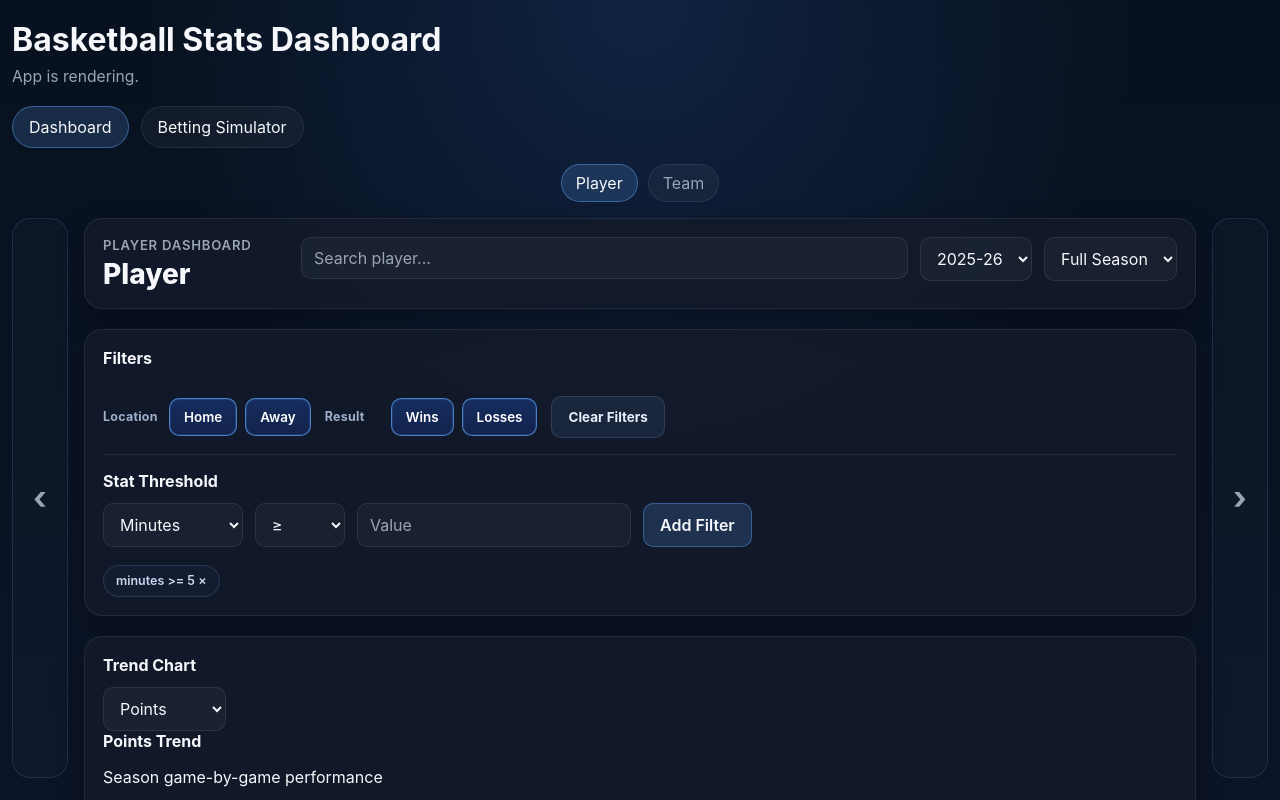
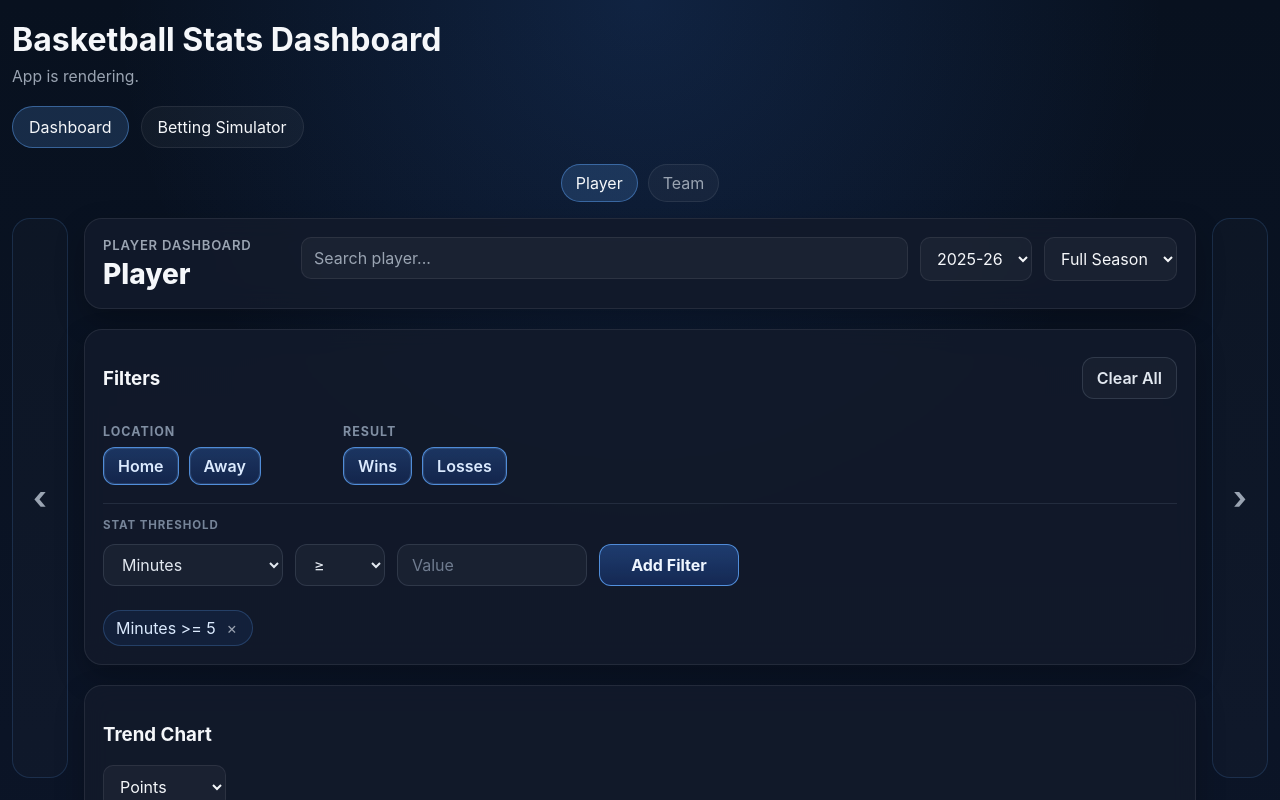
Before and after one commit to XTK99/BasketballStats, a React app in the folder frontend/: page / in a window 1280 px wide. Both pictures are taken after typing "5" into the empty fields and a click on the button "Add Filter". Shown: the top 800 px of the page. Built offline with nearby package versions, Linux system fonts and the light colour scheme; the HTML template or start-up script is replaced by a standard one.

Commit message:
improved filters section ui

```diff
--- a/frontend/src/components/ActiveFilters.css
+++ b/frontend/src/components/ActiveFilters.css
@@ -8,33 +8,75 @@
 .active-filters {
   display: flex;
   flex-wrap: wrap;
-  gap: 8px;
+  gap: 10px;
+  margin-top: 2px;
 }
 
 .active-filter-pill {
   display: inline-flex;
   align-items: center;
-  gap: 6px;
-  min-height: 32px;
-  padding: 0 12px;
+  gap: 8px;
+  min-height: 34px;
+  padding: 7px 12px;
   border-radius: 999px;
-  border: 1px solid rgba(118, 144, 184, 0.22);
-  background: rgba(20, 31, 53, 0.9);
-  color: #cbd7ec;
-  font-size: 0.78rem;
+  border: 1px solid rgba(96, 165, 250, 0.24);
+  background: rgba(59, 130, 246, 0.08);
+  color: #dbeafe;
+  font-size: 0.8rem;
   font-weight: 600;
+  line-height: 1;
+  white-space: nowrap;
 }
 
-.active-filter-pill.removable {
+.active-filter-pill-button {
+  appearance: none;
+  -webkit-appearance: none;
   cursor: pointer;
+  font: inherit;
+  text-align: left;
   transition:
+    transform 0.18s ease,
+    background 0.18s ease,
     border-color 0.18s ease,
-    background 0.18s ease,
-    color 0.18s ease;
+    box-shadow 0.18s ease;
 }
 
-.active-filter-pill.removable:hover {
-  border-color: rgba(248, 113, 113, 0.55);
-  background: rgba(127, 29, 29, 0.18);
-  color: #ffe5e5;
+.active-filter-pill-button:hover {
+  transform: translateY(-1px);
+  background: rgba(59, 130, 246, 0.14);
+  border-color: rgba(96, 165, 250, 0.46);
+  box-shadow: 0 8px 18px rgba(15, 23, 42, 0.22);
 }
+
+.active-filter-pill-button:hover .active-filter-remove {
+  color: #ffffff;
+  opacity: 1;
+}
+
+.active-filter-pill-button:focus-visible {
+  outline: 2px solid rgba(147, 197, 253, 0.85);
+  outline-offset: 2px;
+}
+
+.active-filter-pill-text {
+  display: inline-block;
+}
+
+.active-filter-remove {
+  display: inline-flex;
+  align-items: center;
+  justify-content: center;
+  width: 16px;
+  height: 16px;
+  border-radius: 999px;
+  color: rgba(226, 232, 240, 0.72);
+  opacity: 0.9;
+  transition:
+    color 0.18s ease,
+    background 0.18s ease,
+    opacity 0.18s ease;
+}
+
+.active-filter-pill-button:hover .active-filter-remove {
+  background: rgba(255, 255, 255, 0.08);
+}
--- a/frontend/src/components/ActiveFilters.jsx
+++ b/frontend/src/components/ActiveFilters.jsx
@@ -1,4 +1,11 @@
 import "./ActiveFilters.css";
+
+function formatFilterLabel(value) {
+  return String(value || "")
+    .replace(/([A-Z])/g, " $1")
+    .replace(/^./, (char) => char.toUpperCase())
+    .trim();
+}
 
 function ActiveFilters({
   locations = [],
@@ -43,10 +50,16 @@ function ActiveFilters({
           <button
             key={`${filter.stat}-${filter.operator}-${filter.value}-${index}`}
             type="button"
-            className="active-filter-pill removable"
+            className="active-filter-pill active-filter-pill-button"
             onClick={() => onRemoveThresholdFilter(index)}
+            title="Remove filter"
           >
-            {filter.stat} {filter.operator} {filter.value} ×
+            <span className="active-filter-pill-text">
+              {formatFilterLabel(filter.stat)} {filter.operator} {filter.value}
+            </span>
+            <span className="active-filter-remove" aria-hidden="true">
+              ×
+            </span>
           </button>
         ))}
       </div>
--- a/frontend/src/components/FiltersBar.css
+++ b/frontend/src/components/FiltersBar.css
@@ -4,97 +4,75 @@
   gap: 16px;
 }
 
-.filters-controls {
+.filters-bar-header {
   display: flex;
-  flex-wrap: wrap;
   align-items: center;
-  gap: 14px;
+  justify-content: space-between;
+  gap: 12px;
+}
+
+.filters-groups-grid {
+  display: grid;
+  grid-template-columns: repeat(2, minmax(220px, max-content));
+  gap: 20px;
 }
 
 .filter-toggle-group {
   display: flex;
-  align-items: center;
+  flex-direction: column;
   gap: 8px;
-  min-height: 42px;
 }
 
 .filter-group-label {
-  font-size: 0.78rem;
+  font-size: 0.72rem;
   font-weight: 700;
-  color: #9fb0cc;
-  letter-spacing: 0.02em;
-  min-width: 58px;
+  letter-spacing: 0.08em;
+  text-transform: uppercase;
+  color: rgba(148, 163, 184, 0.78);
+}
+
+.filter-chip-row {
+  display: flex;
+  flex-wrap: wrap;
+  gap: 10px;
 }
 
 .filter-chip {
-  height: 38px;
-  padding: 0 14px;
-  border-radius: 10px;
-  border: 1px solid rgba(118, 144, 184, 0.24);
-  background: rgba(20, 31, 53, 0.94);
-  color: #c9d6ee;
-  font-size: 0.84rem;
+  border: 1px solid rgba(96, 165, 250, 0.34);
+  background: rgba(37, 99, 235, 0.12);
+  color: #dbeafe;
+  padding: 8px 14px;
+  border-radius: 12px;
   font-weight: 600;
   cursor: pointer;
   transition:
     border-color 0.18s ease,
     background 0.18s ease,
-    color 0.18s ease,
-    transform 0.18s ease,
-    box-shadow 0.18s ease;
+    transform 0.18s ease;
 }
 
 .filter-chip:hover {
-  border-color: rgba(96, 165, 250, 0.45);
-  color: #eef4ff;
   transform: translateY(-1px);
+  border-color: rgba(96, 165, 250, 0.56);
 }
 
 .filter-chip.active {
   background: linear-gradient(
     180deg,
-    rgba(37, 99, 235, 0.28),
-    rgba(29, 78, 216, 0.2)
+    rgba(59, 130, 246, 0.28),
+    rgba(37, 99, 235, 0.18)
   );
-  border-color: rgba(96, 165, 250, 0.7);
-  color: #ffffff;
-  box-shadow: 0 0 0 1px rgba(96, 165, 250, 0.16) inset;
-}
-
-.filters-input {
-  flex: 1 1 260px;
-  min-width: 220px;
-  height: 42px;
-  padding: 0 14px;
-  border-radius: 10px;
-  border: 1px solid rgba(118, 144, 184, 0.2);
-  background: rgba(24, 35, 58, 0.95);
-  color: #eef4ff;
-  outline: none;
-  transition:
-    border-color 0.18s ease,
-    box-shadow 0.18s ease,
-    background 0.18s ease;
-}
-
-.filters-input::placeholder {
-  color: #7f92b2;
-}
-
-.filters-input:focus {
-  border-color: rgba(96, 165, 250, 0.55);
-  box-shadow: 0 0 0 3px rgba(59, 130, 246, 0.12);
+  border-color: rgba(96, 165, 250, 0.78);
+  box-shadow: inset 0 0 0 1px rgba(147, 197, 253, 0.16);
 }
 
 .filters-clear-button {
-  height: 42px;
-  padding: 0 16px;
-  border-radius: 10px;
-  border: 1px solid rgba(118, 144, 184, 0.24);
-  background: rgba(28, 39, 62, 0.95);
-  color: #e7eefc;
-  font-size: 0.84rem;
-  font-weight: 700;
+  border: 1px solid rgba(148, 163, 184, 0.22);
+  background: rgba(255, 255, 255, 0.03);
+  color: #e2e8f0;
+  padding: 9px 14px;
+  border-radius: 12px;
+  font-weight: 600;
   cursor: pointer;
   transition:
     border-color 0.18s ease,
@@ -103,25 +81,18 @@
 }
 
 .filters-clear-button:hover {
-  border-color: rgba(96, 165, 250, 0.45);
-  background: rgba(37, 99, 235, 0.12);
   transform: translateY(-1px);
+  border-color: rgba(148, 163, 184, 0.42);
+  background: rgba(255, 255, 255, 0.05);
 }
 
-@media (max-width: 900px) {
-  .filters-controls {
-    align-items: stretch;
+@media (max-width: 700px) {
+  .filters-bar-header {
+    flex-direction: column;
+    align-items: flex-start;
   }
 
-  .filter-toggle-group {
-    flex-wrap: wrap;
-  }
-
-  .filter-group-label {
-    min-width: unset;
-  }
-
-  .filters-clear-button {
-    width: 100%;
+  .filters-groups-grid {
+    grid-template-columns: 1fr;
   }
 }
--- a/frontend/src/components/FiltersBar.jsx
+++ b/frontend/src/components/FiltersBar.jsx
@@ -9,15 +9,28 @@ function FiltersBar({
 }) {
   return (
     <div className="filters-bar">
+      <div className="filters-bar-header">
         <h3 className="panel-title">Filters</h3>
 
-      <div className="filters-controls">
+        <button
+          type="button"
+          className="filters-clear-button"
+          onClick={onClearFilters}
+        >
+          Clear All
+        </button>
+      </div>
+
+      <div className="filters-groups-grid">
         <div className="filter-toggle-group">
           <span className="filter-group-label">Location</span>
 
+          <div className="filter-chip-row">
             <button
               type="button"
-            className={`filter-chip ${locations.includes("home") ? "active" : ""}`}
+              className={`filter-chip ${
+                locations.includes("home") ? "active" : ""
+              }`}
               onClick={() => onToggleLocation("home")}
             >
               Home
@@ -25,19 +38,25 @@ function FiltersBar({
 
             <button
               type="button"
-            className={`filter-chip ${locations.includes("away") ? "active" : ""}`}
+              className={`filter-chip ${
+                locations.includes("away") ? "active" : ""
+              }`}
               onClick={() => onToggleLocation("away")}
             >
               Away
             </button>
           </div>
+        </div>
 
         <div className="filter-toggle-group">
           <span className="filter-group-label">Result</span>
 
+          <div className="filter-chip-row">
             <button
               type="button"
-            className={`filter-chip ${results.includes("win") ? "active" : ""}`}
+              className={`filter-chip ${
+                results.includes("win") ? "active" : ""
+              }`}
               onClick={() => onToggleResult("win")}
             >
               Wins
@@ -45,20 +64,15 @@ function FiltersBar({
 
             <button
               type="button"
-            className={`filter-chip ${results.includes("loss") ? "active" : ""}`}
+              className={`filter-chip ${
+                results.includes("loss") ? "active" : ""
+              }`}
               onClick={() => onToggleResult("loss")}
             >
               Losses
             </button>
           </div>
-
-        <button
-          type="button"
-          className="filters-clear-button"
-          onClick={onClearFilters}
-        >
-          Clear Filters
-        </button>
+        </div>
       </div>
     </div>
   );
--- a/frontend/src/components/ThresholdFilter.css
+++ b/frontend/src/components/ThresholdFilter.css
@@ -1,85 +1,81 @@
-.threshold-filter {
-  margin-top: 16px;
-  padding-top: 16px;
-  border-top: 1px solid var(--border);
+.threshold-section {
+  display: flex;
+  flex-direction: column;
+  gap: 12px;
+  padding-top: 14px;
+  border-top: 1px solid rgba(148, 163, 184, 0.14);
 }
 
-.panel-title {
-  margin: 0 0 12px;
-  font-size: 1rem;
+.threshold-title {
+  font-size: 0.72rem;
   font-weight: 700;
-  color: var(--text);
+  letter-spacing: 0.08em;
+  text-transform: uppercase;
+  color: rgba(148, 163, 184, 0.78);
 }
 
-.threshold-controls {
-  display: flex;
+.threshold-row {
+  display: grid;
+  grid-template-columns: 160px 80px 170px 140px;
   gap: 12px;
-  flex-wrap: wrap;
+  align-items: center;
+  justify-content: start;
 }
 
-.threshold-select,
-.threshold-input,
-.threshold-button {
+.threshold-row select,
+.threshold-row input {
+  width: 100%;
   min-height: 42px;
-  border-radius: 10px;
+  border-radius: 12px;
+  border: 1px solid rgba(148, 163, 184, 0.18);
+  background: rgba(255, 255, 255, 0.04);
+  color: #e2e8f0;
+  padding: 0 14px;
   font: inherit;
 }
 
-.threshold-select,
-.threshold-input {
-  border: 1px solid var(--border);
-  background: rgba(255, 255, 255, 0.04);
-  color: var(--text);
-  padding: 10px 12px;
+.threshold-row input::placeholder {
+  color: rgba(148, 163, 184, 0.7);
 }
 
-.threshold-select {
-  min-width: 140px;
+.threshold-row select:focus,
+.threshold-row input:focus {
+  outline: none;
+  border-color: rgba(96, 165, 250, 0.7);
+  box-shadow: 0 0 0 3px rgba(59, 130, 246, 0.12);
+}
+.add-filter-button {
+  min-height: 42px;
+  width: 140px;
+  border-radius: 12px;
+  border: 1px solid rgba(96, 165, 250, 0.8);
+  background: linear-gradient(
+    180deg,
+    rgba(59, 130, 246, 0.34),
+    rgba(37, 99, 235, 0.22)
+  );
+  color: #eff6ff;
+  font-weight: 700;
+  padding: 0 16px;
+  cursor: pointer;
+  transition:
+    transform 0.18s ease,
+    box-shadow 0.18s ease,
+    border-color 0.18s ease;
 }
 
-.threshold-operator {
-  min-width: 90px;
+.add-filter-button:hover {
+  transform: translateY(-1px);
+  box-shadow: 0 8px 20px rgba(37, 99, 235, 0.22);
 }
 
-.threshold-input {
-  min-width: 120px;
+.add-filter-button:focus-visible {
+  outline: 2px solid rgba(147, 197, 253, 0.85);
+  outline-offset: 2px;
 }
 
-.threshold-input::placeholder {
-  color: var(--text-muted);
-}
-
-.threshold-button {
-  padding: 10px 16px;
-  border: 1px solid rgba(96, 165, 250, 0.4);
-  background: rgba(96, 165, 250, 0.18);
-  color: var(--text);
-  font-weight: 600;
-  transition:
-    background 0.2s ease,
-    border-color 0.2s ease;
-}
-
-.threshold-button:hover {
-  background: rgba(96, 165, 250, 0.28);
-  border-color: rgba(96, 165, 250, 0.55);
-}
-
-.threshold-select:focus,
-.threshold-input:focus {
-  outline: none;
-  border-color: rgba(96, 165, 250, 0.5);
-  box-shadow: 0 0 0 3px rgba(96, 165, 250, 0.12);
-}
-
-@media (max-width: 768px) {
-  .threshold-controls {
-    flex-direction: column;
-  }
-
-  .threshold-select,
-  .threshold-input,
-  .threshold-button {
-    width: 100%;
+@media (max-width: 900px) {
+  .threshold-row {
+    grid-template-columns: 1fr;
   }
 }
--- a/frontend/src/components/ThresholdFilter.jsx
+++ b/frontend/src/components/ThresholdFilter.jsx
@@ -1,26 +1,7 @@
+import "./ThresholdFilter.css";
 import { useState } from "react";
-import "./ThresholdFilter.css";
 
-const STAT_OPTIONS = [
-  { value: "minutes", label: "Minutes" },
-  { value: "points", label: "Points" },
-  { value: "rebounds", label: "Rebounds" },
-  { value: "assists", label: "Assists" },
-  { value: "steals", label: "Steals" },
-  { value: "blocks", label: "Blocks" },
-  { value: "turnovers", label: "Turnovers" },
-  { value: "threesMade", label: "3PM" },
-];
-
-const OPERATOR_OPTIONS = [
-  { value: ">=", label: "≥" },
-  { value: "<=", label: "≤" },
-  { value: "=", label: "=" },
-  { value: ">", label: ">" },
-  { value: "<", label: "<" },
-];
-
-function ThresholdFilter({ thresholdFilters, setThresholdFilters }) {
+function ThresholdFilter({ thresholdFilters = [], setThresholdFilters }) {
   const [stat, setStat] = useState("minutes");
   const [operator, setOperator] = useState(">=");
   const [value, setValue] = useState("");
@@ -28,54 +9,54 @@ function ThresholdFilter({ thresholdFilters, setThresholdFilters }) {
   function handleAddFilter() {
     const numericValue = Number(value);
 
-    if (!value || Number.isNaN(numericValue)) return;
+    if (!value.trim() || Number.isNaN(numericValue)) return;
 
-    setThresholdFilters([
-      ...thresholdFilters,
-      { stat, operator, value: numericValue },
-    ]);
+    const newFilter = {
+      stat,
+      operator,
+      value: numericValue,
+    };
 
+    setThresholdFilters([...thresholdFilters, newFilter]);
     setValue("");
   }
 
   return (
-    <div className="threshold-filter">
-      <h3 className="panel-title">Stat Threshold</h3>
+    <div className="threshold-section">
+      <div className="threshold-title">Stat Threshold</div>
 
-      <div className="threshold-controls">
-        <select
-          className="threshold-select"
-          value={stat}
-          onChange={(e) => setStat(e.target.value)}
-        >
-          {STAT_OPTIONS.map((option) => (
-            <option key={option.value} value={option.value}>
-              {option.label}
-            </option>
-          ))}
+      <div className="threshold-row">
+        <select value={stat} onChange={(e) => setStat(e.target.value)}>
+          <option value="minutes">Minutes</option>
+          <option value="points">Points</option>
+          <option value="rebounds">Rebounds</option>
+          <option value="assists">Assists</option>
+          <option value="steals">Steals</option>
+          <option value="blocks">Blocks</option>
+          <option value="turnovers">Turnovers</option>
+          <option value="threesMade">3PM</option>
         </select>
 
-        <select
-          className="threshold-select threshold-operator"
-          value={operator}
-          onChange={(e) => setOperator(e.target.value)}
-        >
-          {OPERATOR_OPTIONS.map((option) => (
-            <option key={option.value} value={option.value}>
-              {option.label}
-            </option>
-          ))}
+        <select value={operator} onChange={(e) => setOperator(e.target.value)}>
+          <option value=">=">≥</option>
+          <option value="<=">≤</option>
+          <option value=">">{">"}</option>
+          <option value="<">{"<"}</option>
+          <option value="=">=</option>
         </select>
 
         <input
-          className="threshold-input"
           type="number"
+          placeholder="Value"
           value={value}
           onChange={(e) => setValue(e.target.value)}
-          placeholder="Value"
         />
 
-        <button className="threshold-button" onClick={handleAddFilter}>
+        <button
+          type="button"
+          className="add-filter-button"
+          onClick={handleAddFilter}
+        >
           Add Filter
         </button>
       </div>
--- a/frontend/src/components/dashboard/DashboardFilterSection.css
+++ b/frontend/src/components/dashboard/DashboardFilterSection.css
@@ -1,11 +1,136 @@
-.panel-card {
-  border-radius: 18px;
+.filters-panel {
+  display: flex;
+  flex-direction: column;
+  gap: 18px;
 }
 
-.panel-card .filters-bar {
-  margin-bottom: 14px;
+.filters-panel-header {
+  display: flex;
+  align-items: center;
+  justify-content: space-between;
+  gap: 12px;
 }
 
-.panel-card .active-filters-section {
-  margin-top: 14px;
+.filters-groups {
+  display: grid;
+  grid-template-columns: 1fr;
+  gap: 16px;
 }
+
+.filter-group-card {
+  background: rgba(255, 255, 255, 0.03);
+  border: 1px solid rgba(148, 163, 184, 0.14);
+  border-radius: 16px;
+  padding: 16px;
+  display: flex;
+  flex-direction: column;
+  gap: 14px;
+}
+
+.filter-group-label {
+  font-size: 0.78rem;
+  font-weight: 700;
+  letter-spacing: 0.08em;
+  text-transform: uppercase;
+  color: rgba(148, 163, 184, 0.85);
+}
+
+.filter-row {
+  display: flex;
+  flex-wrap: wrap;
+  gap: 18px;
+}
+
+.filter-chip-group {
+  display: flex;
+  align-items: center;
+  flex-wrap: wrap;
+  gap: 8px;
+}
+
+.filter-chip-label {
+  font-size: 0.9rem;
+  font-weight: 600;
+  color: rgba(226, 232, 240, 0.78);
+  margin-right: 2px;
+}
+
+.filter-chip {
+  border: 1px solid rgba(96, 165, 250, 0.35);
+  background: rgba(37, 99, 235, 0.12);
+  color: #dbeafe;
+  padding: 8px 14px;
+  border-radius: 12px;
+  font-weight: 600;
+  cursor: pointer;
+  transition:
+    background 0.18s ease,
+    border-color 0.18s ease,
+    transform 0.18s ease;
+}
+
+.filter-chip:hover {
+  transform: translateY(-1px);
+  border-color: rgba(96, 165, 250, 0.55);
+}
+
+.filter-chip.active {
+  background: linear-gradient(
+    180deg,
+    rgba(59, 130, 246, 0.28),
+    rgba(37, 99, 235, 0.18)
+  );
+  border-color: rgba(96, 165, 250, 0.8);
+  box-shadow: inset 0 0 0 1px rgba(147, 197, 253, 0.15);
+}
+
+.threshold-row {
+  display: grid;
+  grid-template-columns: minmax(140px, 180px) 90px minmax(140px, 190px) auto;
+  gap: 12px;
+}
+
+.filters-clear-button {
+  border: 1px solid rgba(148, 163, 184, 0.2);
+  background: rgba(255, 255, 255, 0.03);
+  color: #e2e8f0;
+  padding: 10px 14px;
+  border-radius: 12px;
+  font-weight: 600;
+  cursor: pointer;
+}
+
+.filters-clear-button:hover {
+  border-color: rgba(148, 163, 184, 0.4);
+  background: rgba(255, 255, 255, 0.05);
+}
+
+.primary-action-button {
+  border: 1px solid rgba(96, 165, 250, 0.55);
+  background: linear-gradient(
+    180deg,
+    rgba(59, 130, 246, 0.26),
+    rgba(37, 99, 235, 0.18)
+  );
+  color: #eff6ff;
+  padding: 10px 16px;
+  border-radius: 12px;
+  font-weight: 700;
+  cursor: pointer;
+}
+
+@media (max-width: 900px) {
+  .threshold-row {
+    grid-template-columns: 1fr;
+  }
+
+  .filters-panel-header {
+    align-items: flex-start;
+    flex-direction: column;
+  }
+}
+.dashboard-filter-section {
+  display: flex;
+  flex-direction: column;
+  gap: 18px;
+}
--- a/frontend/src/components/dashboard/DashboardFilterSection.jsx
+++ b/frontend/src/components/dashboard/DashboardFilterSection.jsx
@@ -12,7 +12,7 @@ function DashboardFilterSection({
   onClearFilters,
 }) {
   return (
-    <section className="panel-card">
+    <section className="panel-card dashboard-filter-section">
       <FiltersBar
         locations={filters.locations}
         results={filters.results}
```
Lines whose indentation alone changed are shown as unchanged.
